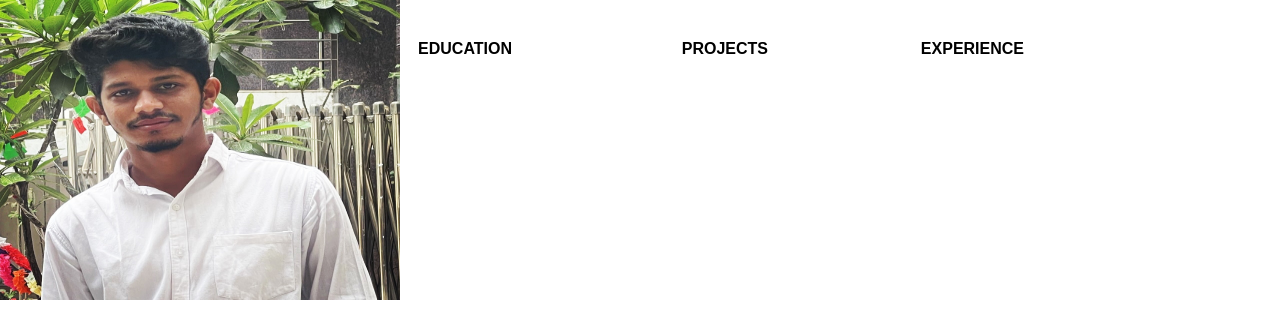
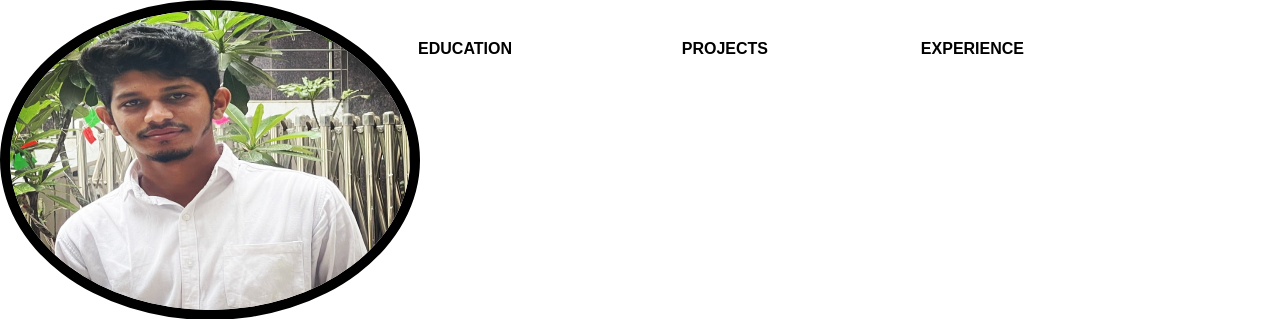
Before and after one commit to subashblue/resume, a plain HTML site: page index.html in a window 1280 px wide. Shown: the top 319 px of the page. Drawn offline with Linux system fonts and the light colour scheme.

Commit message:
profile pic modify

```diff
--- a/index.html
+++ b/index.html
@@ -6,7 +6,6 @@
     <meta name="viewport" content="width=device-width, initial-scale=1.0">
     <link rel="icon" href="subash.jpg">
     <link rel="stylesheet" href="style.css">
-    <link rel="linkedinicon" href="linkedin-logo.jpg">
     <title>My Resume</title>
 </head>
 <body class ="profile">
@@ -94,7 +93,6 @@
           </ul>
         </div>
       </div>
-
 </footer>
-  </body>
+</body>
 </html>
--- a/style.css
+++ b/style.css
@@ -6,6 +6,8 @@
 .profile img {
   height: 300px;
   width: 400px;
+  border-radius: 50%;
+  border: 10px solid black;
 }
 .dropdown1 {
   position: absolute;
```
